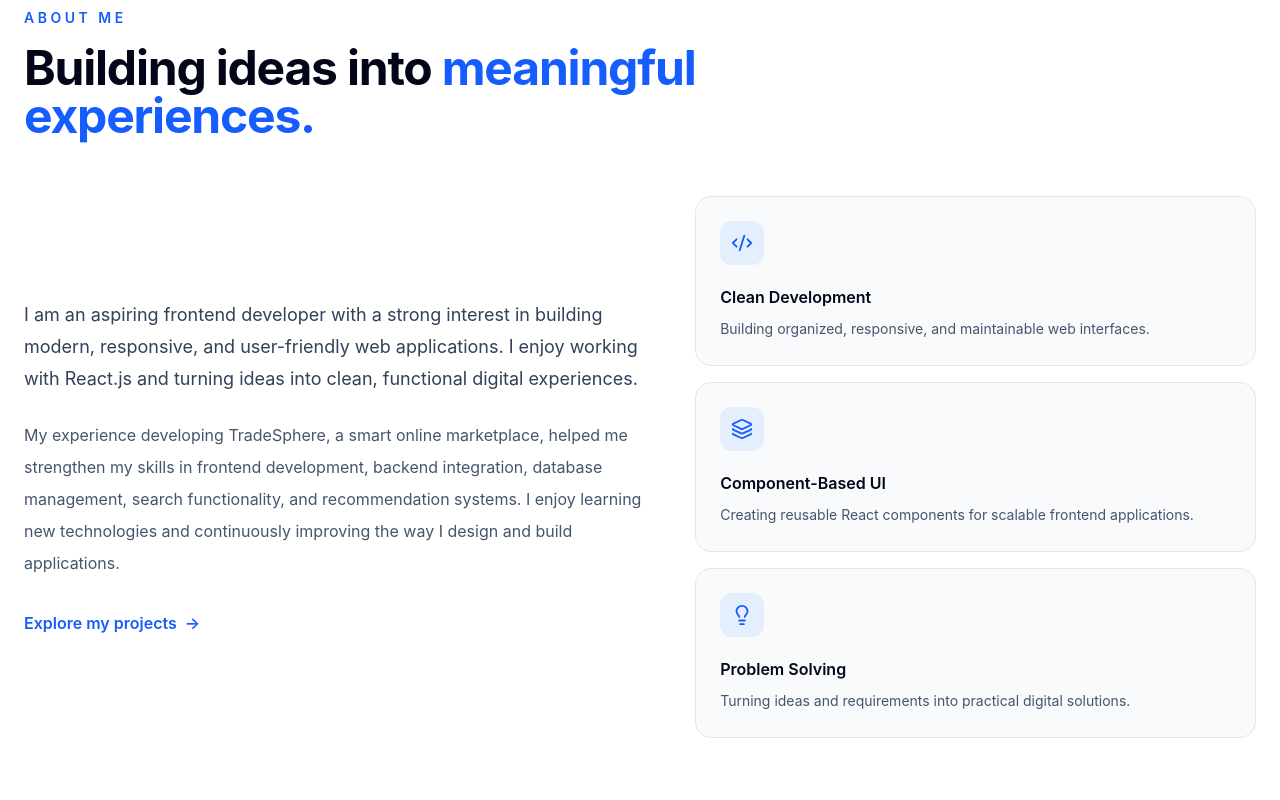
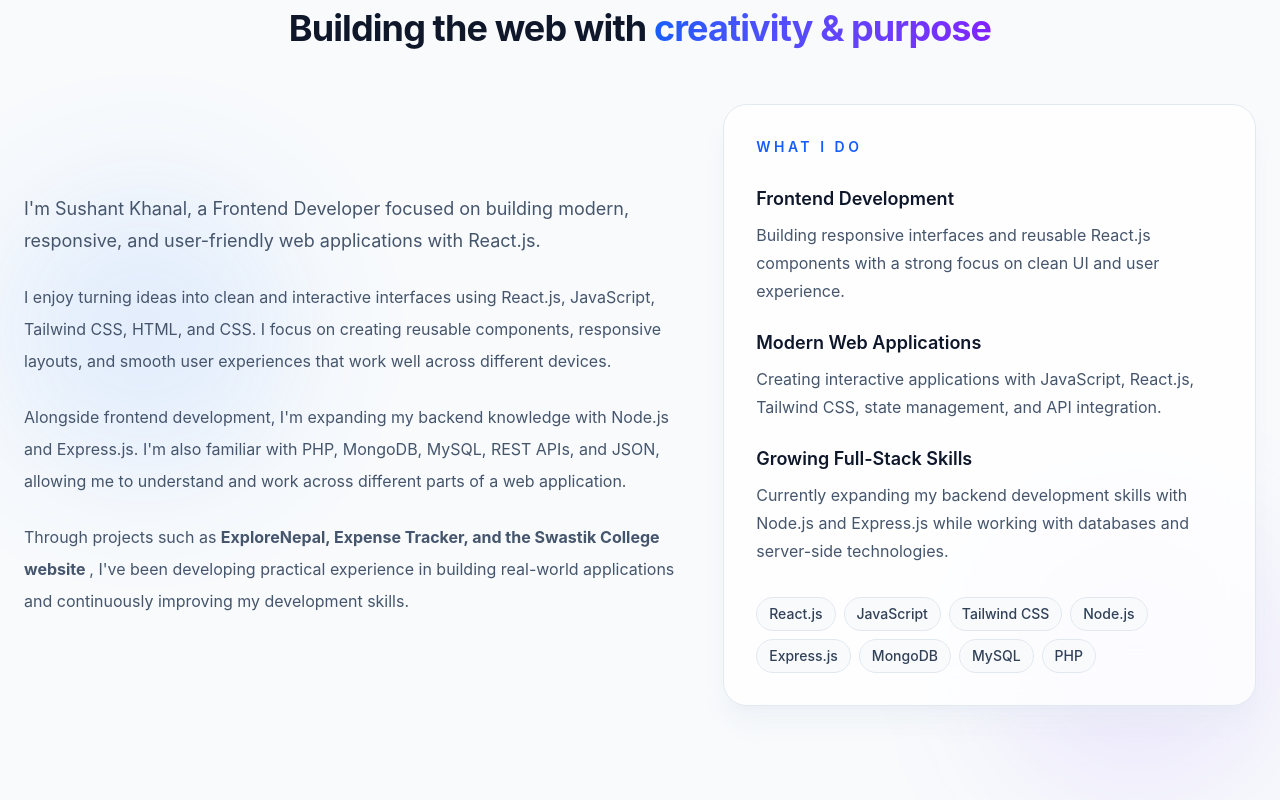
Before and after one commit to sushantkhanal45/Portfolio, a React app: page / in a window 1280 px wide. Shown: the part 920-1720 px from the top of the page. Built offline with nearby package versions, Linux system fonts and the light colour scheme; the HTML template or start-up script is replaced by a standard one.

Commit message:
updated about

```diff
--- a/src/components/About.jsx
+++ b/src/components/About.jsx
@@ -1,122 +1,141 @@
 import { motion } from "framer-motion";
-import { Code2, Layers3, Lightbulb } from "lucide-react";
 
 const About = () => {
-  const strengths = [
-    {
-      icon: <Code2 size={22} />,
-      title: "Clean Development",
-      description:
-        "Building organized, responsive, and maintainable web interfaces.",
-    },
-    {
-      icon: <Layers3 size={22} />,
-      title: "Component-Based UI",
-      description:
-        "Creating reusable React components for scalable frontend applications.",
-    },
-    {
-      icon: <Lightbulb size={22} />,
-      title: "Problem Solving",
-      description:
-        "Turning ideas and requirements into practical digital solutions.",
-    },
-  ];
-
   return (
     <section
       id="about"
-      className="scroll-mt-20 bg-white px-6 py-24 transition-colors duration-300 dark:bg-[#070b14] sm:py-32"
+      className="relative overflow-hidden bg-slate-50 px-6 py-24 dark:bg-[#080d18]"
     >
-      <div className="mx-auto max-w-7xl">
+      {/* Background glow */}
+      <div className="pointer-events-none absolute left-0 top-1/3 h-72 w-72 rounded-full bg-blue-500/10 blur-3xl" />
+      <div className="pointer-events-none absolute bottom-0 right-0 h-72 w-72 rounded-full bg-violet-500/10 blur-3xl" />
+
+      <div className="relative mx-auto max-w-7xl">
         {/* Section heading */}
         <motion.div
-          initial={{ opacity: 0, y: 25 }}
+          initial={{ opacity: 0, y: 20 }}
           whileInView={{ opacity: 1, y: 0 }}
-          viewport={{ once: true, amount: 0.3 }}
+          viewport={{ once: true }}
           transition={{ duration: 0.6 }}
-          className="max-w-3xl"
+          className="mb-14 text-center"
         >
-          <p className="text-sm font-semibold uppercase tracking-[0.25em] text-blue-600 dark:text-blue-400">
+          <p className="mb-3 text-sm font-semibold uppercase tracking-[0.3em] text-blue-600 dark:text-blue-400">
             About Me
           </p>
 
-          <h2 className="mt-4 text-4xl font-bold tracking-tight text-slate-950 sm:text-5xl dark:text-white">
-            Building ideas into
-            <span className="text-blue-600 dark:text-blue-400">
-              {" "}
-              meaningful experiences.
+          <h2 className="text-3xl font-bold tracking-tight text-slate-900 sm:text-4xl dark:text-white">
+            Building the web with{" "}
+            <span className="bg-gradient-to-r from-blue-600 to-violet-600 bg-clip-text text-transparent">
+              creativity & purpose
             </span>
           </h2>
         </motion.div>
 
-        {/* Main content */}
-        <div className="mt-14 grid gap-12 lg:grid-cols-[1fr_0.9fr] lg:items-center">
-          {/* About description */}
+        <div className="grid items-center gap-12 lg:grid-cols-[1.1fr_0.9fr]">
+          {/* About content */}
           <motion.div
             initial={{ opacity: 0, x: -30 }}
             whileInView={{ opacity: 1, x: 0 }}
-            viewport={{ once: true, amount: 0.25 }}
+            viewport={{ once: true }}
             transition={{ duration: 0.7 }}
           >
-            <p className="text-lg leading-8 text-slate-700 dark:text-slate-300">
-              I am an aspiring frontend developer with a strong interest in
-              building modern, responsive, and user-friendly web applications. I
-              enjoy working with React.js and turning ideas into clean,
-              functional digital experiences.
+            <p className="text-lg leading-8 text-slate-600 dark:text-slate-300">
+              I&apos;m Sushant Khanal, a Frontend Developer focused on building
+              modern, responsive, and user-friendly web applications with
+              React.js.
             </p>
 
             <p className="mt-6 text-base leading-8 text-slate-600 dark:text-slate-400">
-              My experience developing TradeSphere, a smart online marketplace,
-              helped me strengthen my skills in frontend development, backend
-              integration, database management, search functionality, and
-              recommendation systems. I enjoy learning new technologies and
-              continuously improving the way I design and build applications.
+              I enjoy turning ideas into clean and interactive interfaces using
+              React.js, JavaScript, Tailwind CSS, HTML, and CSS. I focus on
+              creating reusable components, responsive layouts, and smooth user
+              experiences that work well across different devices.
             </p>
 
-            <a
-              href="#projects"
-              className="group mt-8 inline-flex items-center gap-2 font-semibold text-blue-600 transition duration-300 hover:text-blue-500 dark:text-blue-400 dark:hover:text-blue-300"
-            >
-              Explore my projects
-              <span className="transition-transform duration-300 group-hover:translate-x-1">
-                →
-              </span>
-            </a>
+            <p className="mt-6 text-base leading-8 text-slate-600 dark:text-slate-400">
+              Alongside frontend development, I&apos;m expanding my backend
+              knowledge with Node.js and Express.js. I&apos;m also familiar with
+              PHP, MongoDB, MySQL, REST APIs, and JSON, allowing me to
+              understand and work across different parts of a web application.
+            </p>
+
+            <p className="mt-6 text-base leading-8 text-slate-600 dark:text-slate-400">
+              Through projects such as <b>ExploreNepal, Expense Tracker, and the Swastik College website </b>, I&apos;ve
+              been developing practical experience in building real-world
+              applications and continuously improving my development skills.
+            </p>
           </motion.div>
 
-          {/* Strength cards */}
-          <div className="grid gap-4 sm:grid-cols-3 lg:grid-cols-1">
-            {strengths.map((strength, index) => (
-              <motion.article
-                key={strength.title}
-                initial={{ opacity: 0, y: 25 }}
-                whileInView={{ opacity: 1, y: 0 }}
-                viewport={{ once: true, amount: 0.2 }}
-                transition={{
-                  duration: 0.5,
-                  delay: index * 0.12,
-                }}
-                whileHover={{ y: -5 }}
-                className="group rounded-2xl border border-slate-200 bg-slate-50 p-6 transition duration-300 hover:border-blue-400/50 hover:bg-white hover:shadow-lg hover:shadow-blue-100/60 dark:border-white/10 dark:bg-white/[0.03] dark:hover:border-blue-400/30 dark:hover:bg-white/[0.05] dark:hover:shadow-none"
-              >
-                {/* Icon */}
-                <div className="flex h-11 w-11 items-center justify-center rounded-xl bg-blue-500/10 text-blue-600 transition duration-300 group-hover:scale-110 dark:text-blue-400">
-                  {strength.icon}
-                </div>
+          {/* Skills / focus card */}
+          <motion.div
+            initial={{ opacity: 0, x: 30 }}
+            whileInView={{ opacity: 1, x: 0 }}
+            viewport={{ once: true }}
+            transition={{ duration: 0.7 }}
+            className="rounded-3xl border border-slate-200 bg-white/80 p-8 shadow-xl shadow-slate-200/40 backdrop-blur-xl dark:border-white/10 dark:bg-white/[0.03] dark:shadow-blue-950/20"
+          >
+            <p className="text-sm font-semibold uppercase tracking-[0.25em] text-blue-600 dark:text-blue-400">
+              What I Do
+            </p>
 
-                {/* Title */}
-                <h3 className="mt-5 font-semibold text-slate-950 dark:text-white">
-                  {strength.title}
+            <div className="mt-7 space-y-6">
+              <div>
+                <h3 className="text-lg font-semibold text-slate-900 dark:text-white">
+                  Frontend Development
                 </h3>
 
-                {/* Description */}
-                <p className="mt-2 text-sm leading-6 text-slate-600 dark:text-slate-400">
-                  {strength.description}
+                <p className="mt-2 leading-7 text-slate-600 dark:text-slate-400">
+                  Building responsive interfaces and reusable React.js
+                  components with a strong focus on clean UI and user
+                  experience.
                 </p>
-              </motion.article>
-            ))}
-          </div>
+              </div>
+
+              <div>
+                <h3 className="text-lg font-semibold text-slate-900 dark:text-white">
+                  Modern Web Applications
+                </h3>
+
+                <p className="mt-2 leading-7 text-slate-600 dark:text-slate-400">
+                  Creating interactive applications with JavaScript, React.js,
+                  Tailwind CSS, state management, and API integration.
+                </p>
+              </div>
+
+              <div>
+                <h3 className="text-lg font-semibold text-slate-900 dark:text-white">
+                  Growing Full-Stack Skills
+                </h3>
+
+                <p className="mt-2 leading-7 text-slate-600 dark:text-slate-400">
+                  Currently expanding my backend development skills with Node.js
+                  and Express.js while working with databases and server-side
+                  technologies.
+                </p>
+              </div>
+            </div>
+
+            {/* Tech tags */}
+            <div className="mt-8 flex flex-wrap gap-2">
+              {[
+                "React.js",
+                "JavaScript",
+                "Tailwind CSS",
+                "Node.js",
+                "Express.js",
+                "MongoDB",
+                "MySQL",
+                "PHP",
+              ].map((tech) => (
+                <span
+                  key={tech}
+                  className="rounded-full border border-slate-200 bg-slate-50 px-3 py-1.5 text-sm font-medium text-slate-700 dark:border-white/10 dark:bg-white/5 dark:text-slate-300"
+                >
+                  {tech}
+                </span>
+              ))}
+            </div>
+          </motion.div>
         </div>
       </div>
     </section>
```
